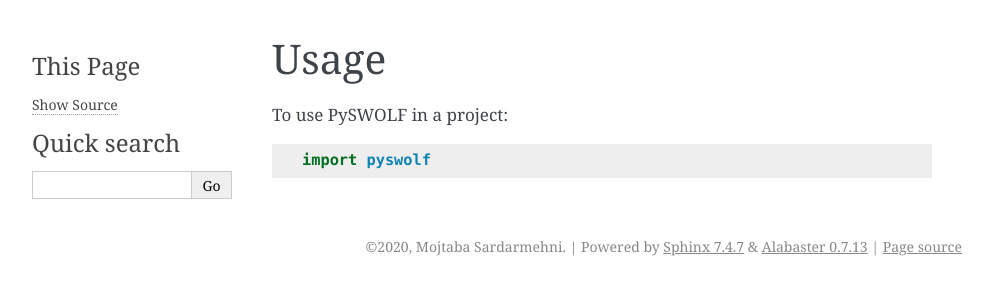
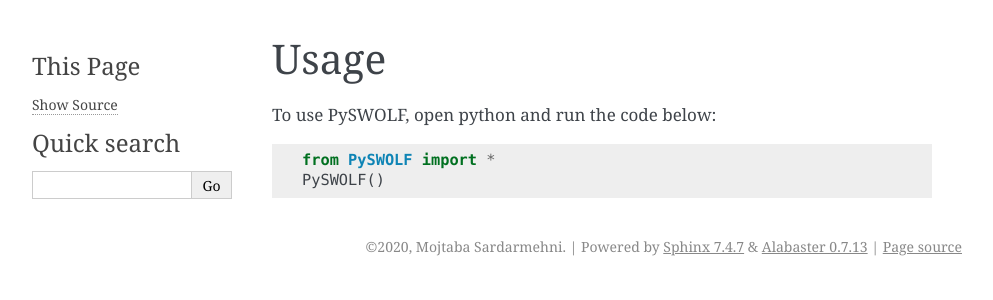
Before and after one commit to SwolfPy-Project/swolfpy, a Sphinx documentation site: the page built from docs/usage.rst, in a window 1280 px wide. Shown: the top 300 px of the page, without its empty margins (148-1141 px from the left). Built offline with Sphinx 7.4.7, drawn with Linux system fonts in a browser that asks for light colours.

Commit message:
usage.rst edited online with Bitbucket

```diff
--- a/docs/usage.rst
+++ b/docs/usage.rst
@@ -2,6 +2,7 @@
 Usage
 =====
 
-To use PySWOLF in a project::
+To use PySWOLF, open python and run the code below::
 
-    import pyswolf
+    from PySWOLF import *
+    PySWOLF()
```
